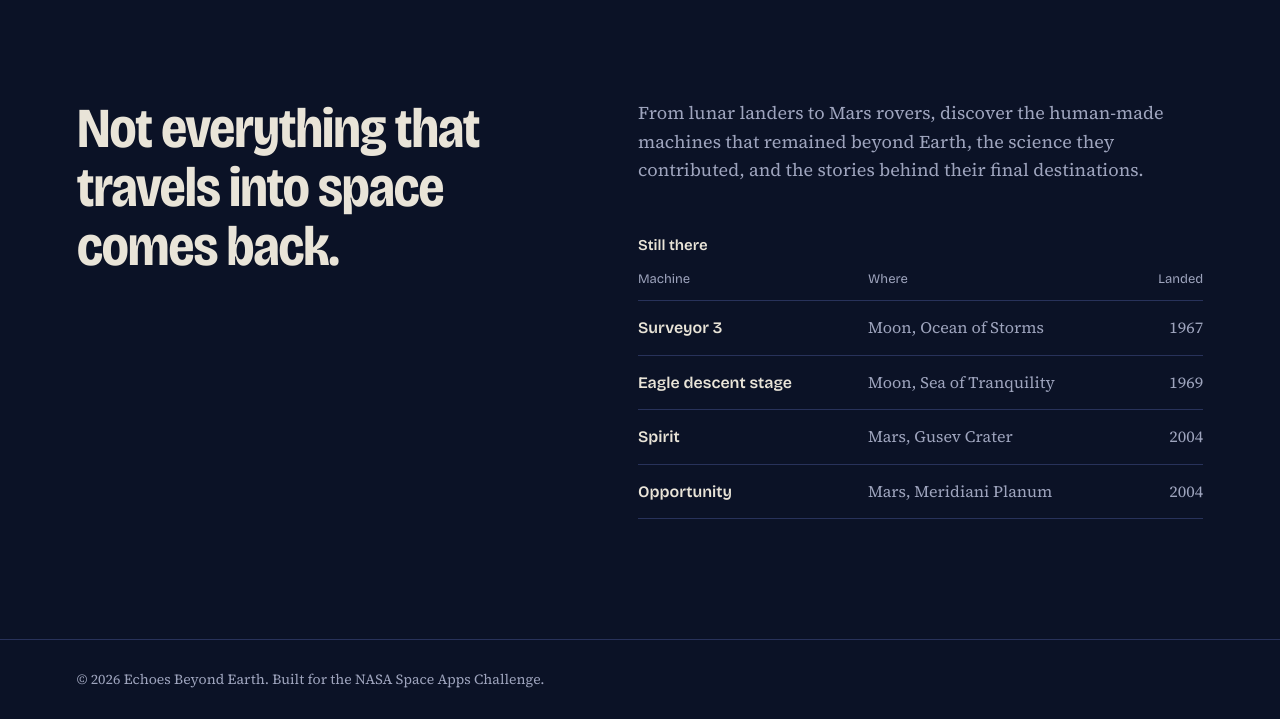
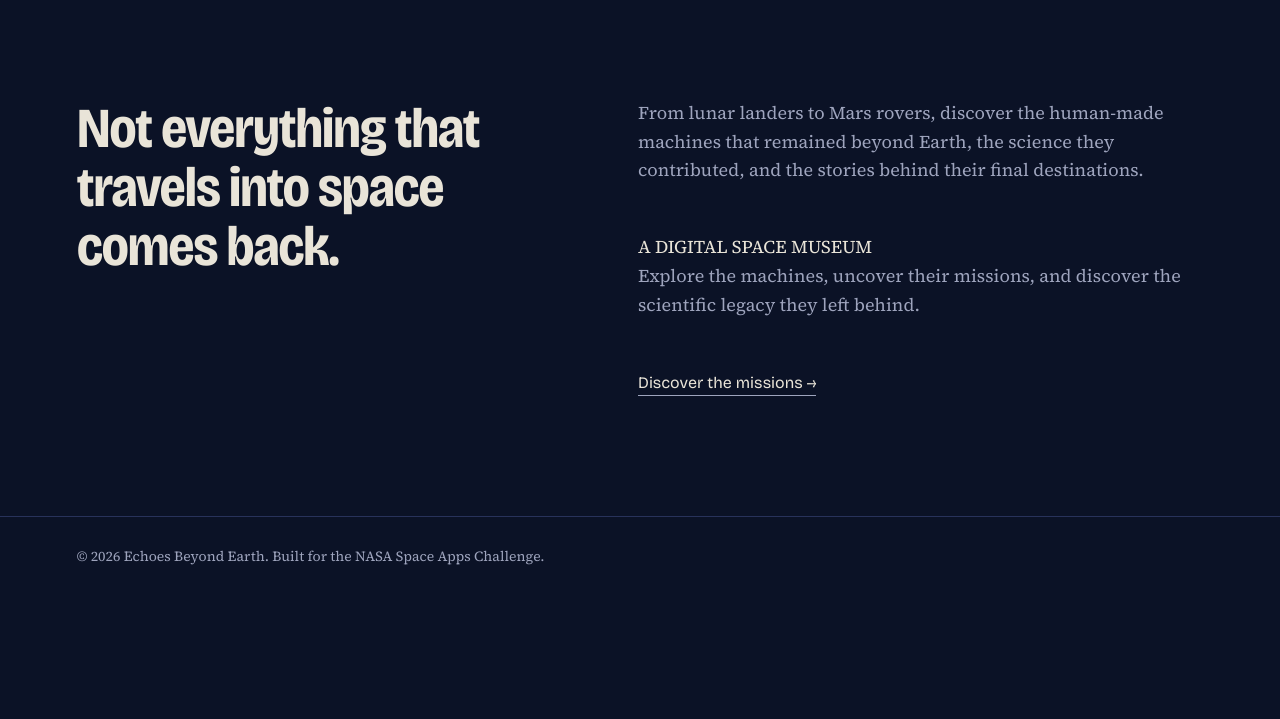
Before and after one commit to sreelekshmi-h/echoes-beyond-earth, a plain HTML site: page index.html in a window 1280 px wide. Shown: the part 917-1636 px from the top of the page. After the commit the page ends 1513 px from the top, so only its background shows below. Drawn offline with nearby package versions, Linux system fonts and the light colour scheme.

Commit message:
Update index.html

```diff
--- a/index.html
+++ b/index.html
@@ -102,47 +102,22 @@
                     behind their final destinations.
                 </p>
 
-                <table class="ledger">
+                <div class="about-note">
 
-                    <caption>Still there</caption>
+                    <span class="about-label">
+                        A DIGITAL SPACE MUSEUM
+                    </span>
 
-                    <thead>
-                        <tr>
-                            <th scope="col">Machine</th>
-                            <th scope="col">Where</th>
-                            <th scope="col">Landed</th>
-                        </tr>
-                    </thead>
+                    <p>
+                        Explore the machines, uncover their missions,
+                        and discover the scientific legacy they left behind.
+                    </p>
 
-                    <tbody>
+                    <a href="explore.html" class="text-link">
+                        Discover the missions →
+                    </a>
 
-                        <tr>
-                            <th scope="row">Surveyor 3</th>
-                            <td>Moon, Ocean of Storms</td>
-                            <td>1967</td>
-                        </tr>
-
-                        <tr>
-                            <th scope="row">Eagle descent stage</th>
-                            <td>Moon, Sea of Tranquility</td>
-                            <td>1969</td>
-                        </tr>
-
-                        <tr>
-                            <th scope="row">Spirit</th>
-                            <td>Mars, Gusev Crater</td>
-                            <td>2004</td>
-                        </tr>
-
-                        <tr>
-                            <th scope="row">Opportunity</th>
-                            <td>Mars, Meridiani Planum</td>
-                            <td>2004</td>
-                        </tr>
-
-                    </tbody>
-
-                </table>
+                </div>
 
             </div>
 
```
Lines whose indentation alone changed are shown as unchanged.
